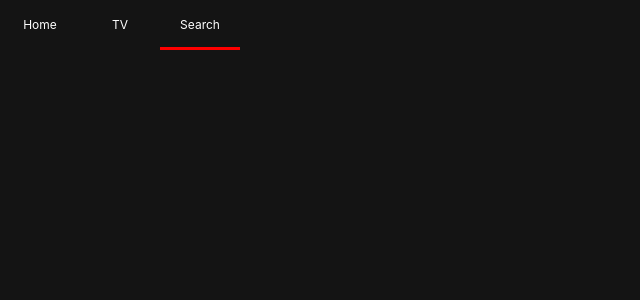
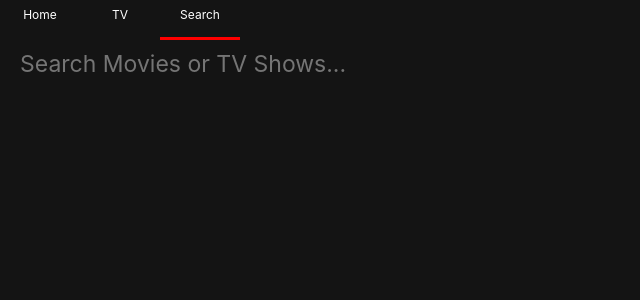
Before and after one commit to LeeJaeBae/Movie-Discovery-App, a React (Create React App) app: page /search in a window 1280 px wide. Shown: the top 300 px of the page, without its empty margins (0-640 px from the left). Built offline with nearby package versions, Linux system fonts and the light colour scheme.

Commit message:
make presenters with grid

```diff
--- a/src/Components/Header.js
+++ b/src/Components/Header.js
@@ -11,6 +11,7 @@
   height: 50px;
   display: flex;
   align-items: center;
+  padding-bottom: 20px;
 
   background-color: rgba(20, 20, 20, 0.8);
   z-index: 10;
--- /dev/null
+++ b/src/Components/Loader.js
@@ -0,0 +1,18 @@
+import React from "react";
+import styled from "styled-components";
+
+const Container = styled.div`
+  height: 100vh;
+  width: 100vw;
+  display: flex;
+  justify-content: center;
+  font-size: 48px;
+`;
+
+export default () => (
+  <Container>
+    <span role="img" aria-label="loadeing">
+      ♾
+    </span>
+  </Container>
+);
--- a/src/Components/Section.js
+++ b/src/Components/Section.js
@@ -2,7 +2,23 @@
 import PropTypes from "prop-types";
 import styled from "styled-components";
 
-const Container = styled.div``;
+const Container = styled.div`
+  :not(:last-child) {
+    margin-bottom: 50px;
+  }
+`;
+
+const Title = styled.span`
+  font-size: 16px;
+  font-weight: 600;
+`;
+
+const Grid = styled.div`
+  margin-top: 25px;
+  display: grid;
+  grid-template-columns: repeat(auto-fill, 125px);
+  grid-gap: 25px;
+`;
 
 const Section = ({ title, children }) => (
   <Container>
@@ -11,7 +27,7 @@
   </Container>
 );
 
-Section.PropTypes = {
+Section.propTypes = {
   title: PropTypes.string.isRequired,
   children: PropTypes.oneOfType([
     PropTypes.arrayOf(PropTypes.node),
--- a/src/Routes/Detail/DetailPresnter.js
+++ b/src/Routes/Detail/DetailPresnter.js
@@ -4,7 +4,7 @@
 
 const DetailPresenter = ({ result, error, loading }) => null;
 
-DetailPresenter.PropTypes = {
+DetailPresenter.propTypes = {
   result: PropTypes.array,
   error: PropTypes.string,
   loading: PropTypes.bool.isRequired
--- a/src/Routes/Home/HomePresenter.js
+++ b/src/Routes/Home/HomePresenter.js
@@ -2,10 +2,43 @@
 import PropTypes from "prop-types";
 import styled from "styled-components";
 
+import Section from "Components/Section";
+import Loader from "../../Components/Loader";
+
+const Container = styled.div`
+  padding: 0px 20px;
+`;
+
 const HomePresenter = ({ nowPlaying, upcoming, popular, error, loading }) =>
-  null;
+  loading ? (
+    <Loader />
+  ) : (
+    <Container>
+      {upcoming && upcoming.length > 0 && (
+        <Section title="Upcoming Movies">
+          {upcoming.map(movie => (
+            <span key={movie.id}>{movie.title}</span>
+          ))}
+        </Section>
+      )}
+      {nowPlaying && nowPlaying.length > 0 && (
+        <Section title="Now Playing">
+          {nowPlaying.map(movie => (
+            <span key={movie.id}>{movie.title}</span>
+          ))}
+        </Section>
+      )}
+      {popular && popular.length > 0 && (
+        <Section title="Popular Movies">
+          {popular.map(movie => (
+            <span key={movie.id}>{movie.title}</span>
+          ))}
+        </Section>
+      )}
+    </Container>
+  );
 
-HomePresenter.PropTypes = {
+HomePresenter.propTypes = {
   nowPlaying: PropTypes.array,
   upcoming: PropTypes.array,
   popular: PropTypes.array,
--- a/src/Routes/Search/SearchContainer.js
+++ b/src/Routes/Search/SearchContainer.js
@@ -11,11 +11,21 @@
     error: null
   };
 
-  handleSubmit = () => {
+  handleSubmit = event => {
+    event.preventDefault();
     const { searchTerm } = this.state;
     if (searchTerm !== "") {
       this.searchByTerm();
     }
+  };
+
+  updateTerm = event => {
+    const {
+      target: { value }
+    } = event;
+    this.setState({
+      searchTerm: value
+    });
   };
 
   searchByTerm = async () => {
@@ -29,7 +39,6 @@
         data: { results: tvResults }
       } = await tvApi.search(searchTerm);
       this.setState({ movieResults, tvResults });
-      console.log(tvApi.search(searchTerm));
     } catch {
       this.setState({ error: "Can't find results." });
     } finally {
@@ -38,17 +47,17 @@
   };
 
   render() {
-    const { state } = this;
-    const { movieResult, tvResult, searchTerm, loading, error } = this.state;
-    console.log(state);
+    const { movieResults, tvResults, searchTerm, loading, error } = this.state;
+    console.log(movieResults, tvResults);
     return (
       <SearchPresenter
-        movieResult={movieResult}
-        tvResult={tvResult}
+        movieResults={movieResults}
+        tvResults={tvResults}
         loading={loading}
         error={error}
         searchTerm={searchTerm}
         handleSubmit={this.handleSubmit}
+        updateTerm={this.updateTerm}
       />
     );
   }
--- a/src/Routes/Search/SearchPresenter.js
+++ b/src/Routes/Search/SearchPresenter.js
@@ -1,23 +1,71 @@
 import React from "react";
 import PropTypes from "prop-types";
 import styled from "styled-components";
+import Loader from "Components/Loader";
+import Section from "Components/Section";
+
+const Container = styled.div`
+  padding: 0px 20px;
+`;
+
+const Form = styled.form`
+  margin-bottom: 50px;
+`;
+
+const Input = styled.input`
+  all: unset;
+  font-size: 23px;
+  width: 100%;
+`;
 
 const SearchPresenter = ({
-  movieResult,
-  tvResult,
+  movieResults,
+  tvResults,
   searchTerm,
   loading,
   error,
-  handleSubmit
-}) => null;
+  handleSubmit,
+  updateTerm
+}) => (
+  <Container>
+    <Form onSubmit={handleSubmit}>
+      <Input
+        placeholder="Search Movies or TV Shows..."
+        value={searchTerm}
+        onChange={updateTerm}
+      ></Input>
+    </Form>
+    {loading ? (
+      <Loader />
+    ) : (
+      <>
+        {movieResults && movieResults.length > 0 && (
+          <Section title="Movie Result">
+            {movieResults.map(movie => (
+              <span key={movie.id}>{movie.title}</span>
+            ))}
+          </Section>
+        )}
+        {tvResults && tvResults.length > 0 && (
+          <Section title="TV Shows Result">
+            {tvResults.map(show => (
+              <span key={show.id}>{show.name}</span>
+            ))}
+          </Section>
+        )}
+      </>
+    )}
+  </Container>
+);
 
-SearchPresenter.PropTypes = {
-  movieResult: PropTypes.array,
-  tvResult: PropTypes.array,
+SearchPresenter.propTypes = {
+  movieResults: PropTypes.array,
+  tvResults: PropTypes.array,
   searchTerm: PropTypes.string,
   loading: PropTypes.bool.isRequired,
   error: PropTypes.string,
-  handleSubmit: PropTypes.func.isRequired
+  handleSubmit: PropTypes.func.isRequired,
+  updateTerm: PropTypes.func.isRequired
 };
 
 export default SearchPresenter;
--- a/src/Routes/TV/TVContainer.js
+++ b/src/Routes/TV/TVContainer.js
@@ -25,7 +25,7 @@
       this.setState({ topRated, airingToday, popular });
     } catch {
       this.setState({
-        error: "Can't find movies information."
+        error: "Can't find shows information."
       });
     } finally {
       this.setState({
--- a/src/Routes/TV/TVPresenter.js
+++ b/src/Routes/TV/TVPresenter.js
@@ -2,10 +2,43 @@
 import PropTypes from "prop-types";
 import styled from "styled-components";
 
+import Section from "Components/Section";
+import Loader from "../../Components/Loader";
+
+const Container = styled.div`
+  padding: 0px 20px;
+`;
+
 const TvPresenter = ({ topRated, popular, airingToday, loading, error }) =>
-  null;
+  loading ? (
+    <Loader />
+  ) : (
+    <Container>
+      {topRated && topRated.length > 0 && (
+        <Section title="Top-Rated Shows">
+          {topRated.map(show => (
+            <span id={show.id}>{show.name}</span>
+          ))}
+        </Section>
+      )}
+      {popular && popular.length > 0 && (
+        <Section title="Popular Shows">
+          {popular.map(show => (
+            <span id={show.id}>{show.name}</span>
+          ))}
+        </Section>
+      )}
+      {airingToday && airingToday.length > 0 && (
+        <Section title="Airing Today">
+          {airingToday.map(show => (
+            <span id={show.id}>{show.name}</span>
+          ))}
+        </Section>
+      )}
+    </Container>
+  );
 
-TvPresenter.PropTypes = {
+TvPresenter.propTypes = {
   topRated: PropTypes.array,
   popular: PropTypes.array,
   airingToday: PropTypes.array,
```
